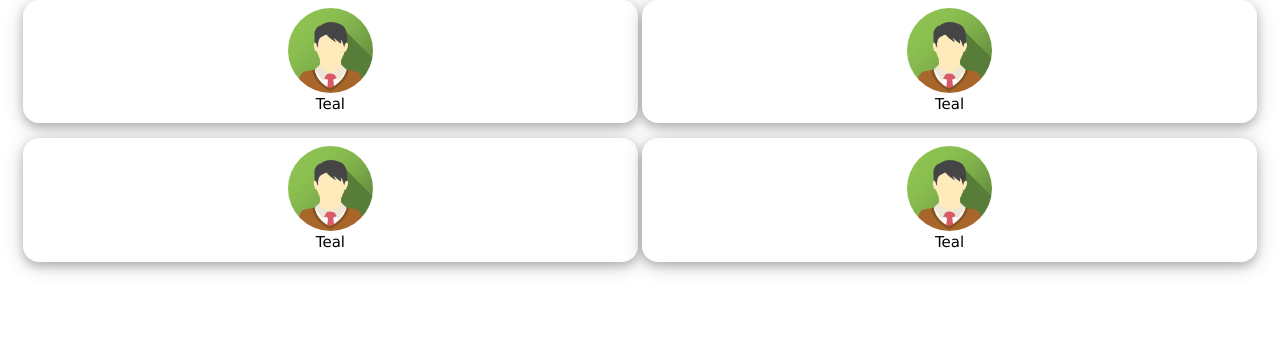
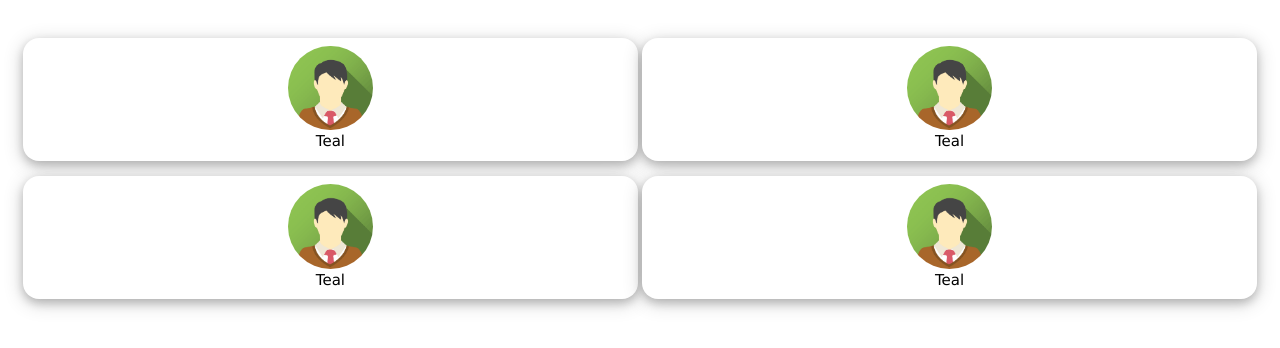
Before and after one commit to allinonegalaxy/allinonegalaxy.github.io, a plain HTML site: page index.html in a window 1280 px wide. Drawn offline with Linux system fonts and the light colour scheme.

Commit message:
Update index.html

```diff
--- a/index.html
+++ b/index.html
@@ -4,7 +4,7 @@
 		<link rel="stylesheet" href="w3.css">
 	</head>
 	<body>
-		<p></p>
+		<p><br /></p>
 		<center>
 			<p>
 				<button class="w3-button w3-white w3-card-4 w3-round-xlarge w3-bar" style="width:48%"
```
